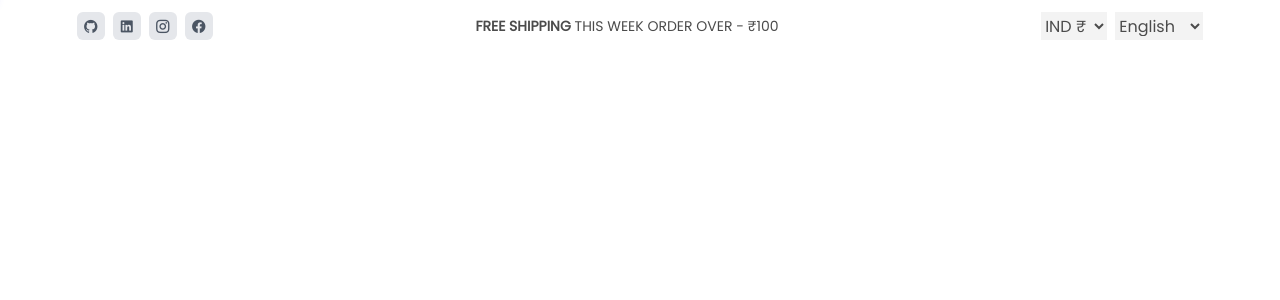
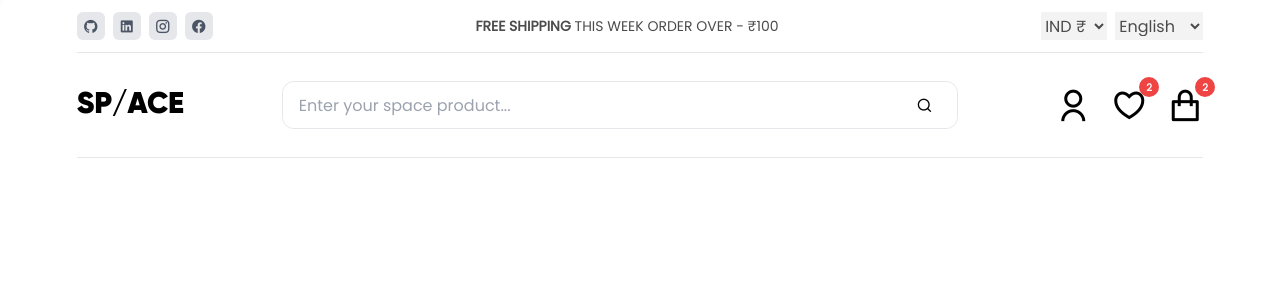
Before and after one commit to Siddhantsingh1230/ShopSpace, a React (Create React App) app: page / in a window 1280 px wide. Shown: the top 300 px of the page. Built offline with nearby package versions, Linux system fonts and the light colour scheme.

Commit message:
added navbar

```diff
--- a/src/pages/Home.jsx
+++ b/src/pages/Home.jsx
@@ -1,4 +1,5 @@
 import { useEffect } from "react";
+import Logo from "../assets/images/logo.svg";
 
 const Home = ({ setProgress }) => {
   // Top Loading Bar dummy progress in future we will update the progress based on API calls succession or failure
@@ -23,6 +24,7 @@ const Home = ({ setProgress }) => {
   return (
     <>
       <div className="container w-[88%] mx-10 ">
+        {/* Top Links */}
         <div className="links my-3 flex justify-between ">
           <div className="sharelinks flex gap-2">
             <div className="h-7 w-7 rounded-md bg-gray-200 flex justify-center items-center">
@@ -65,6 +67,35 @@ const Home = ({ setProgress }) => {
             </select>
           </div>
         </div>
+        {/* Divider */}
+        <hr className="w-full" />
+        {/* Nav */}
+        <div className="nav my-7 flex justify-between items-center">
+          <div className="text-3xl font-[GilroyB]">SP/ACE</div>
+          <div className="w-[60%] h-[3rem] border rounded-xl relative">
+            <input
+              className="w-full h-full rounded-xl px-4 pr-14"
+              placeholder="Enter your space product..."
+              type="text"
+            />
+            <i className="cursor-pointer ri-search-line absolute right-6 top-2/4 -translate-y-2/4  hover:text-blue-400"></i>
+          </div>
+          <div className="icons flex justify-center items-center gap-5">
+            <div className="flex justify-center items-center relative">
+              <i className="text-4xl ri-user-line"></i>
+            </div>
+            <div className="flex justify-center items-center relative ">
+              <i className="text-4xl ri-heart-3-line "></i>
+              <span className="badge absolute  -top-2 -right-3 text-white bg-red-500 h-5 w-5 text-[10px] rounded-full flex justify-center items-center"><b>2</b></span>
+            </div>
+            <div className="flex justify-center items-center relative">
+              <i className="text-4xl ri-shopping-bag-line"></i>
+              <span className="badge absolute -top-2 -right-3 text-white bg-red-500 h-5 w-5 text-[10px] rounded-full flex justify-center items-center"><b>2</b></span>
+            </div>
+          </div>
+        </div>
+        {/* Divider */}
+        <hr className="w-full" />
       </div>
       <div className="footer"></div>
     </>
```
Also changed, not shown: 1 other file (tests, documents, lock files or other folders).
